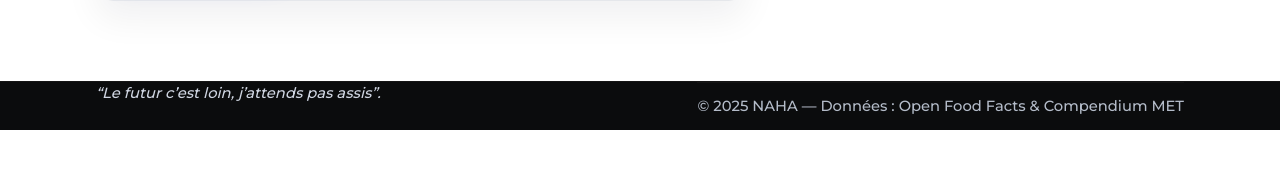
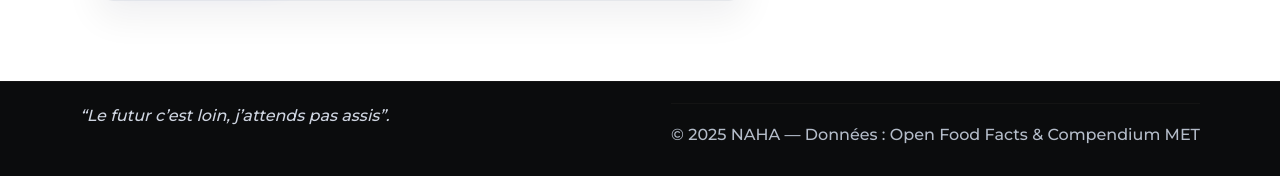
Before and after one commit to Layerz29/NAHA-code, a PHP site: page /contact.php in a window 1280 px wide. Shown: the part 1008-1184 px from the top of the page. Before the commit the page ends 1138 px from the top, so only its background shows below. Run offline with PHP 8.4, Linux system fonts and the light colour scheme.

Commit message:
nouvelle version 4

```diff
--- a/contact-style.css
+++ b/contact-style.css
@@ -234,3 +234,22 @@ body{
 .btn{background:var(--primary); color:#fff; text-decoration:none; padding:8px 14px; border-radius:10px; font-weight:800; box-shadow:0 6px 14px rgba(76,91,249,.25)}
 .btn.big{padding:12px 18px; border-radius:12px}
 .btn.ghost{background:#fff; color:#111; box-shadow:none; border:1px solid var(--border)}
+
+/* ===== Footer version large EXCLUSIF à contact.php ===== */
+.contact-main ~ .footer {
+    padding: 1px 0;          /* footer plus haut */
+}
+
+.contact-main ~ .footer .footer__inner {
+    padding: 20px 0 10px;
+    gap: 40px;
+}
+
+.contact-main ~ .footer .legal {
+    padding: 18px 0;
+    font-size: 1rem;
+}
+
+.contact-main ~ .footer .mini-quote {
+    font-size: 1rem;
+}
```
